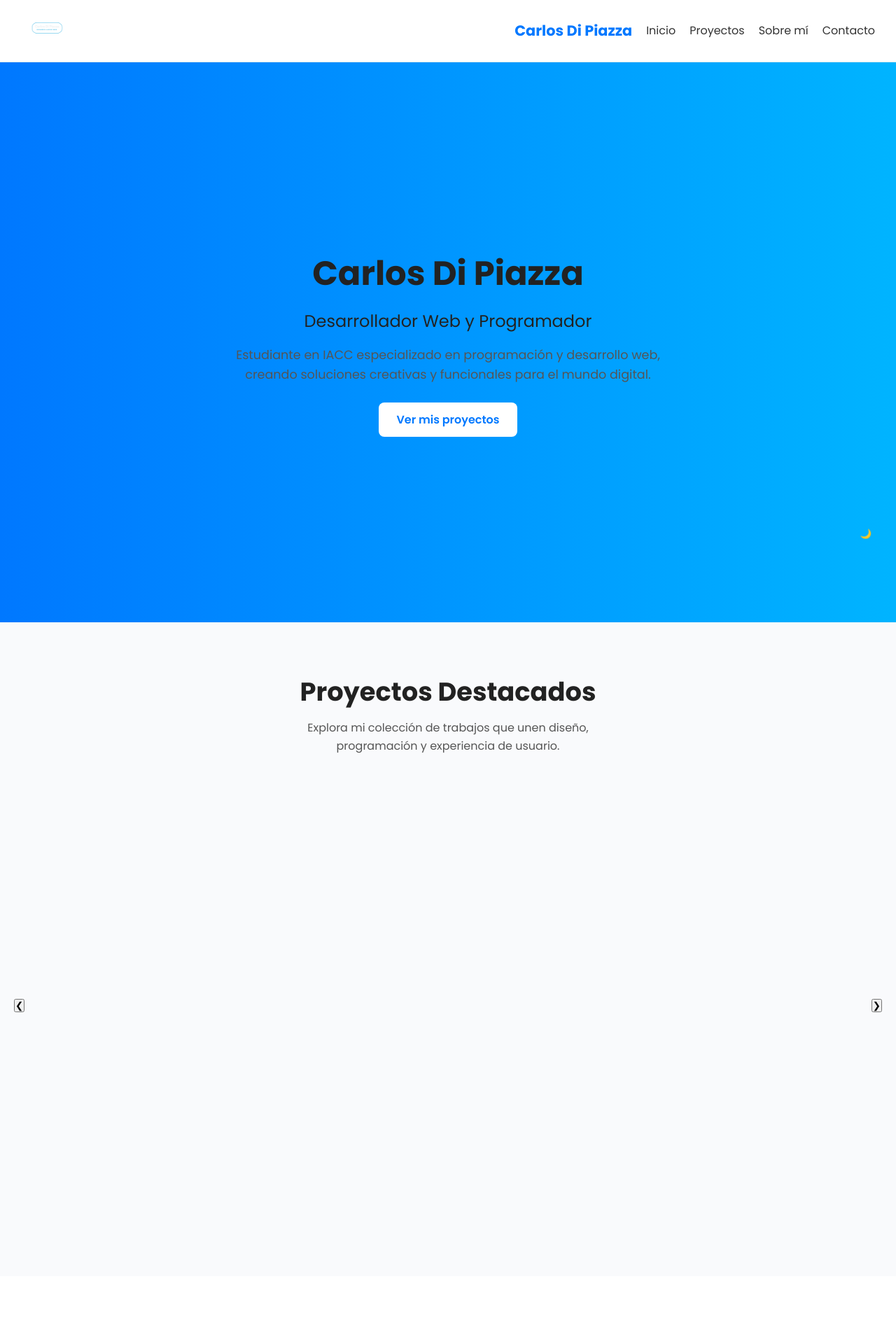
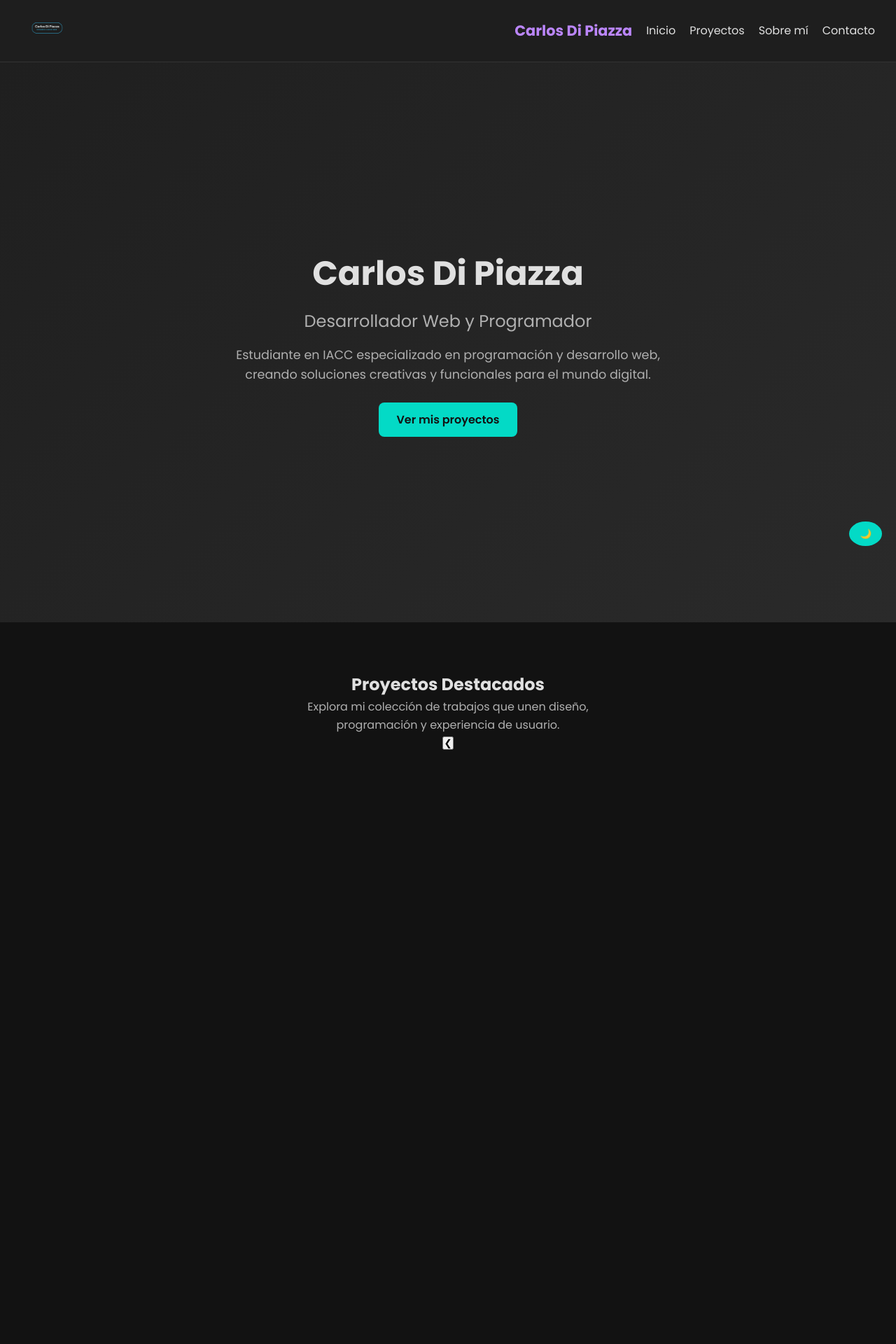
Before and after one commit to carlosdp521-hub/portafoliodecarlosdipiazza, a PHP site: page / in a window 1280 px wide. Shown: the top 1920 px of the page at 70% size. Run offline with PHP 8.4, Linux system fonts and the light colour scheme.

Commit message:
Update estilo.css
Signed-off-by: carlosdp521-hub <carlosdp521@gmail.com>

```diff
--- a/css/estilo.css
+++ b/css/estilo.css
@@ -1,8 +1,12 @@
 :root {
   --background-color: #121212;
-  --text-color: #E0E0E0;
-  --link-color: #BB86FC;
-  --button-color: #03DAC6;
+  --card-background: #1e1e1e;
+  --text-color: #e0e0e0;
+  --text-light: #b0b0b0;
+  --link-color: #bb86fc;
+  --btn-color: #03dac6;
+  --btn-hover: #018786;
+  --header-gradient: linear-gradient(135deg, #1f1f1f, #2a2a2a);
 }
 
 /* ==========================
@@ -17,22 +21,28 @@
 body {
   font-family: 'Poppins', sans-serif;
   line-height: 1.6;
-  background: #fff;
-  color: #333;
+  background: var(--background-color);
+  color: var(--text-color);
+  transition: background 0.3s, color 0.3s;
 }
 
 h1, h2, h3 {
   font-weight: 700;
-  color: #222;
+  color: var(--text-color);
 }
 
 p {
-  color: #555;
+  color: var(--text-light);
 }
 
 a {
   text-decoration: none;
-  color: inherit;
+  color: var(--link-color);
+  transition: color 0.3s;
+}
+
+a:hover {
+  color: var(--btn-color);
 }
 
 ul {
@@ -47,8 +57,8 @@
   justify-content: space-between;
   align-items: center;
   padding: 15px 30px;
-  background: #fff;
-  border-bottom: 1px solid #eee;
+  background: var(--card-background);
+  border-bottom: 1px solid #333;
   position: sticky;
   top: 0;
   z-index: 1000;
@@ -67,7 +77,7 @@
 .nav-logo {
   font-size: 1.3rem;
   font-weight: 700;
-  color: #0078ff;
+  color: var(--link-color);
 }
 
 .nav-menu {
@@ -77,12 +87,11 @@
 
 .nav-link {
   font-weight: 500;
-  color: #333;
-  transition: color 0.3s ease;
+  color: var(--text-color);
 }
 
 .nav-link:hover {
-  color: #0078ff;
+  color: var(--btn-color);
 }
 
 .nav-toggle {
@@ -122,8 +131,8 @@
 ========================== */
 header {
   height: 100vh;
-  background: linear-gradient(to right, #0078ff, #00b4ff);
-  color: #fff;
+  background: var(--header-gradient);
+  color: var(--text-color);
   display: flex;
   justify-content: center;
   align-items: center;
@@ -140,6 +149,7 @@
   font-size: 1.5rem;
   margin-bottom: 15px;
   font-weight: 400;
+  color: var(--text-light);
 }
 
 .header-content p {
@@ -151,15 +161,15 @@
   display: inline-block;
   padding: 12px 25px;
   border-radius: 8px;
-  background: #fff;
-  color: #0078ff;
+  background: var(--btn-color);
+  color: #121212;
   font-weight: 600;
-  transition: background 0.3s, color 0.3s;
+  transition: background 0.3s, transform 0.2s;
 }
 
 .btn:hover {
-  background: #005fcc;
-  color: #fff;
+  background: var(--btn-hover);
+  transform: translateY(-2px);
 }
 
 /* ==========================
@@ -168,78 +178,25 @@
 #proyectos {
   padding: 70px 20px;
   text-align: center;
-  background: #f9fafc;
-}
-
-#proyectos h2 {
-  margin-bottom: 10px;
-  font-size: 2.3rem;
-}
-
-#proyectos p {
-  margin-bottom: 40px;
-  color: #555;
-}
-
-.gallery-container {
-  display: flex;
-  align-items: center;
-  gap: 20px;
-}
-
-.gallery-grid {
-  display: grid;
-  grid-template-columns: repeat(auto-fit, minmax(260px, 1fr));
-  gap: 20px;
-  flex: 1;
+  background: var(--background-color);
 }
 
 .gallery-item {
-  background: #fff;
+  background: var(--card-background);
   border-radius: 12px;
-  box-shadow: 0 4px 12px rgba(0,0,0,0.08);
+  box-shadow: 0 4px 12px rgba(0,0,0,0.4);
   overflow: hidden;
-  transition: transform 0.3s ease;
+  transition: transform 0.3s ease, box-shadow 0.3s ease;
 }
 
 .gallery-item:hover {
   transform: translateY(-5px);
-}
-
-.image-container {
-  position: relative;
-}
-
-.gallery-img {
-  width: 100%;
-  display: block;
+  box-shadow: 0 8px 20px rgba(0,0,0,0.6);
 }
 
 .overlay {
-  position: absolute;
-  top: 0;
-  left: 0;
-  right: 0;
-  bottom: 0;
-  background: rgba(0,120,255,0.85);
+  background: rgba(0,0,0,0.8);
   color: #fff;
-  opacity: 0;
-  display: flex;
-  justify-content: center;
-  align-items: center;
-  text-align: center;
-  padding: 20px;
-  transition: opacity 0.3s ease;
-}
-
-.image-container:hover .overlay {
-  opacity: 1;
-}
-
-.gallery-btn {
-  margin-top: 10px;
-  background: #fff;
-  color: #0078ff;
 }
 
 /* ==========================
```
Also changed, not shown: other parts of css/estilo.css (+18 -132 lines).
